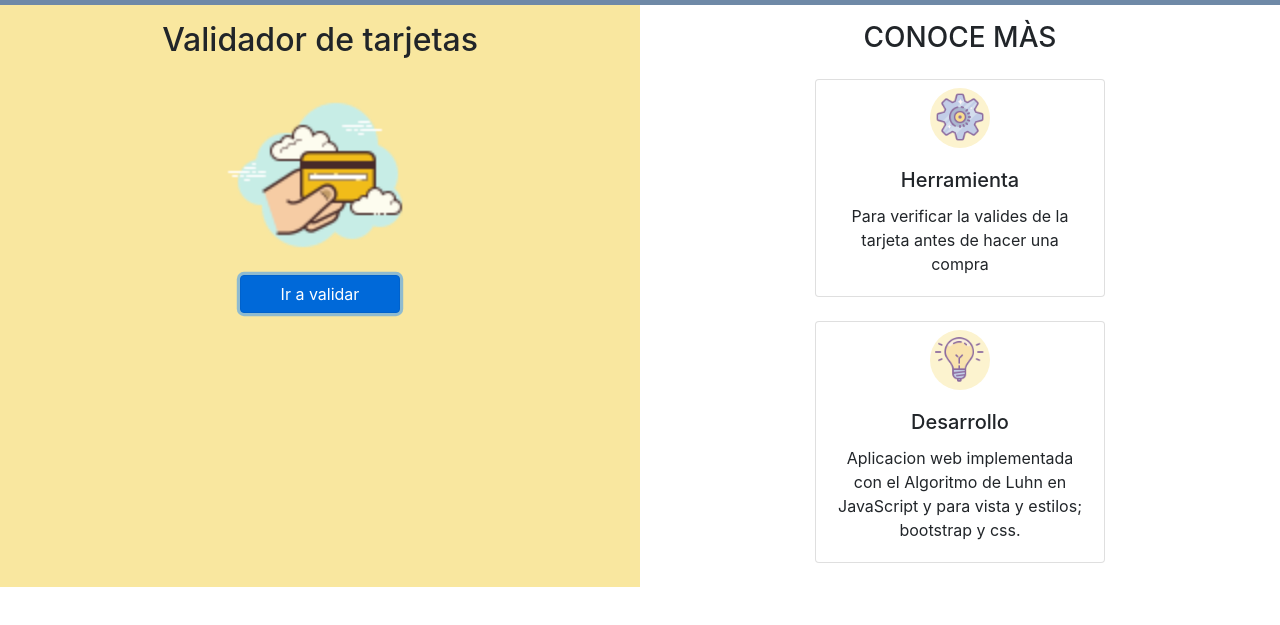
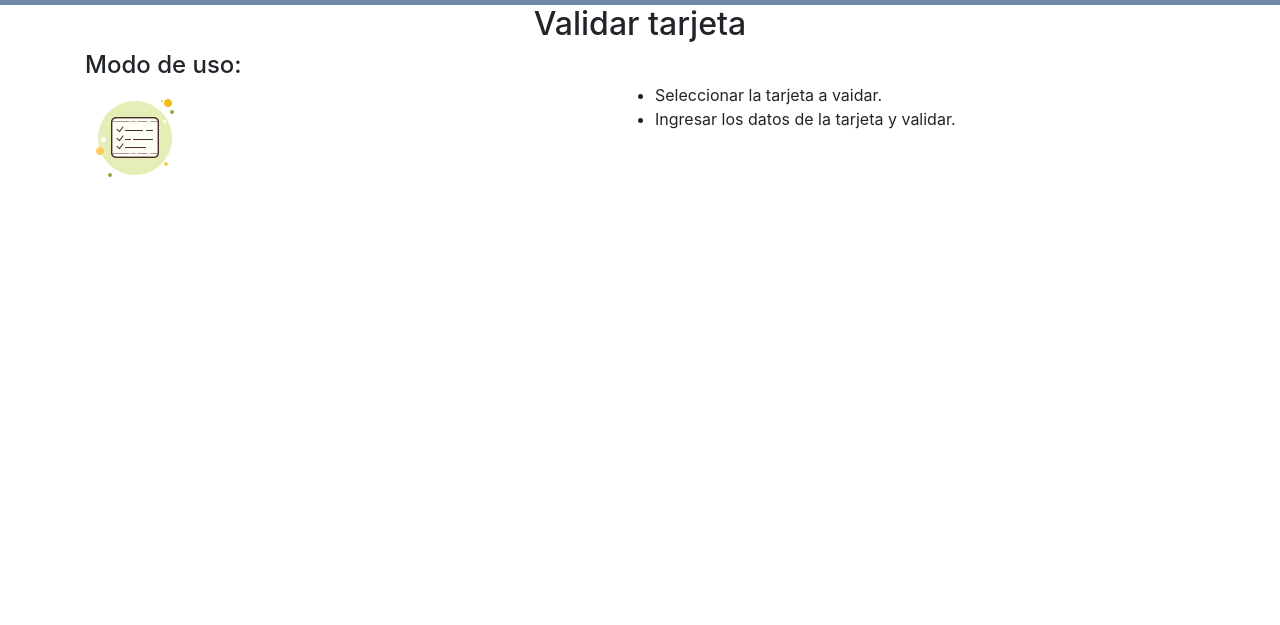
Before and after one commit to dajhelyan/validator-card, a plain HTML site: page src/index.html in a window 1280 px wide. Both pictures are taken after a click on the button "Ir a validar". Shown: the part 71-696 px from the top of the page. Drawn offline with nearby package versions, Linux system fonts and the light colour scheme; a web font is replaced by a local one.

Commit message:
agregando template de 2da vista

```diff
--- a/src/lib/routes.js
+++ b/src/lib/routes.js
@@ -1,13 +1,17 @@
 import { components } from "../ui/components.js";
 
 export const changeView = (route) => {
+  const root = document.getElementById("root");
+  root.innerHTML = '';
+
   switch (route) {
     case '':
     case '#':
     case '#/':
     case '#/home':
       { return root.appendChild(components.home()) };
-
+    case '#/validator':
+      { return root.appendChild(components.validator()) };
 
 
     default:
--- a/src/style.css
+++ b/src/style.css
@@ -52,3 +52,8 @@
   }
 
 } */
+
+.col .list-instructions {
+  padding-left: 0;
+  padding-top: 2em;
+}
--- a/src/ui/components.js
+++ b/src/ui/components.js
@@ -1,7 +1,8 @@
 import { homePage } from './home.js';
-
+import { validatorPage } from './form-validator.js'
 
 
 export const components = {
-    home: homePage
+    home: homePage,
+    validator: validatorPage
 }
--- /dev/null
+++ b/src/ui/form-validator.js
@@ -0,0 +1,34 @@
+
+
+export const validatorPage = () => {
+  const sectionElem = document.createElement('secction');
+	sectionElem.innerHTML = `
+	<nav class="navbar navbar-light">
+		<a class="navbar-brand" href="#">
+			<img class='logo-nav' src="./assets/icons/logo-nav.png" width="50" height="50" alt="">
+		</a>
+	</nav>
+	<div class="container">
+		<div class="row">
+			<div class="col text-center">
+				<h2>Validar tarjeta</h2>
+			</div>
+    </div>
+    <div class="row">
+			<div class="col">
+				<h4>Modo de uso:</h4>
+				<picture>
+					<img src="./assets/icons/todo-icon.png" clasS="" alt="">
+				</picture>
+			</div>
+			<div class="col">
+				<ul class="list-instructions">
+					<li>Seleccionar la tarjeta a vaidar.</li>
+					<li>Ingresar los datos de la tarjeta y validar.</li>
+				</ul>
+			</div>
+    </div>
+	</div>
+	`
+	return sectionElem;
+}
--- a/src/ui/home.js
+++ b/src/ui/home.js
@@ -1,3 +1,4 @@
+import { changeView } from '../lib/routes.js'
 
 export const homePage = () => {
   const sectionElem = document.createElement('section');
@@ -21,7 +22,7 @@
       </div>
       <div class="row">
         <div class="col text-center">
-          <button type="button" class="btn btn-primary mb-4">Ir a validar</button>
+          <button type="button" id="goValidator" class="btn btn-primary mb-4">Ir a validar</button>
         </div>
       </div>
     </div>
@@ -58,5 +59,11 @@
     </div>
   </div>
   `
+
+  const goValiddator = sectionElem.querySelector('#goValidator')
+  goValiddator.addEventListener('click', () => {
+    changeView('#/validator');
+  })
+
   return sectionElem;
 }
```
Also changed, not shown: src/assets/icons/todo-icon.png (added).
